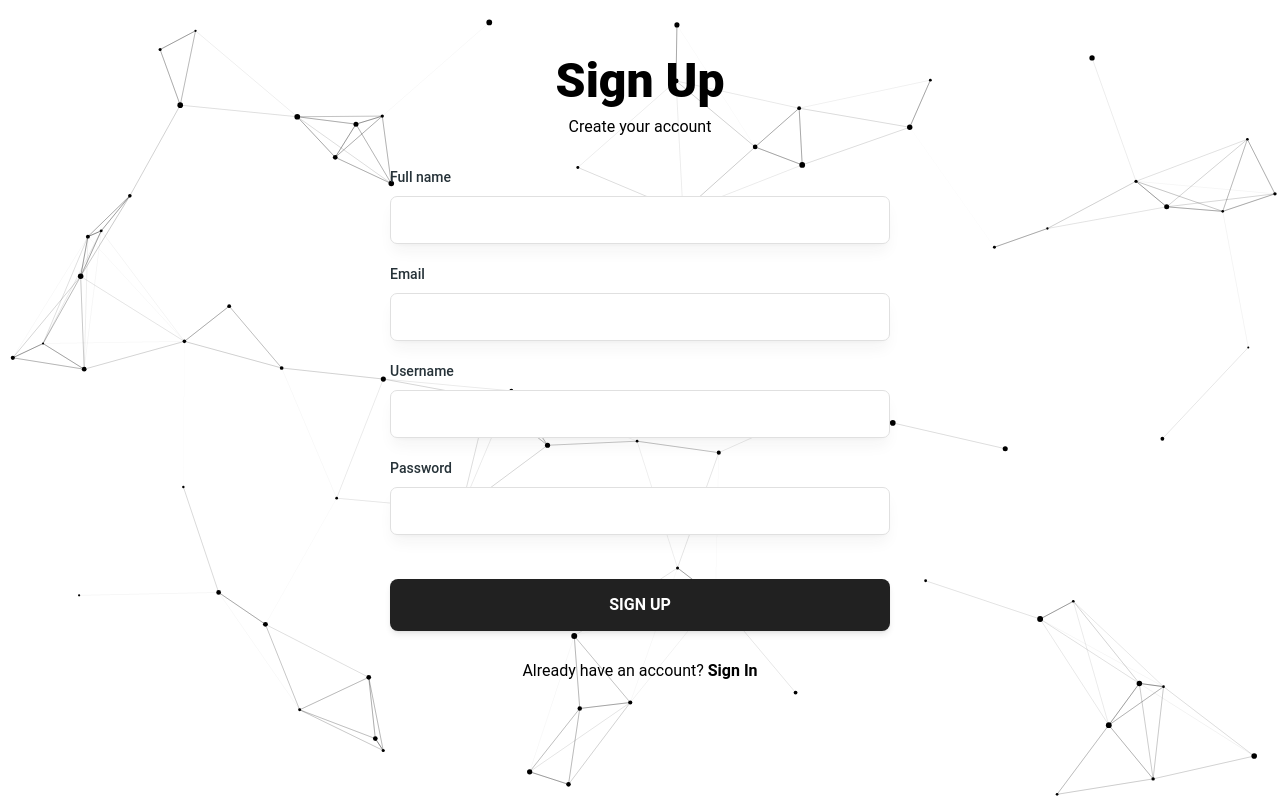
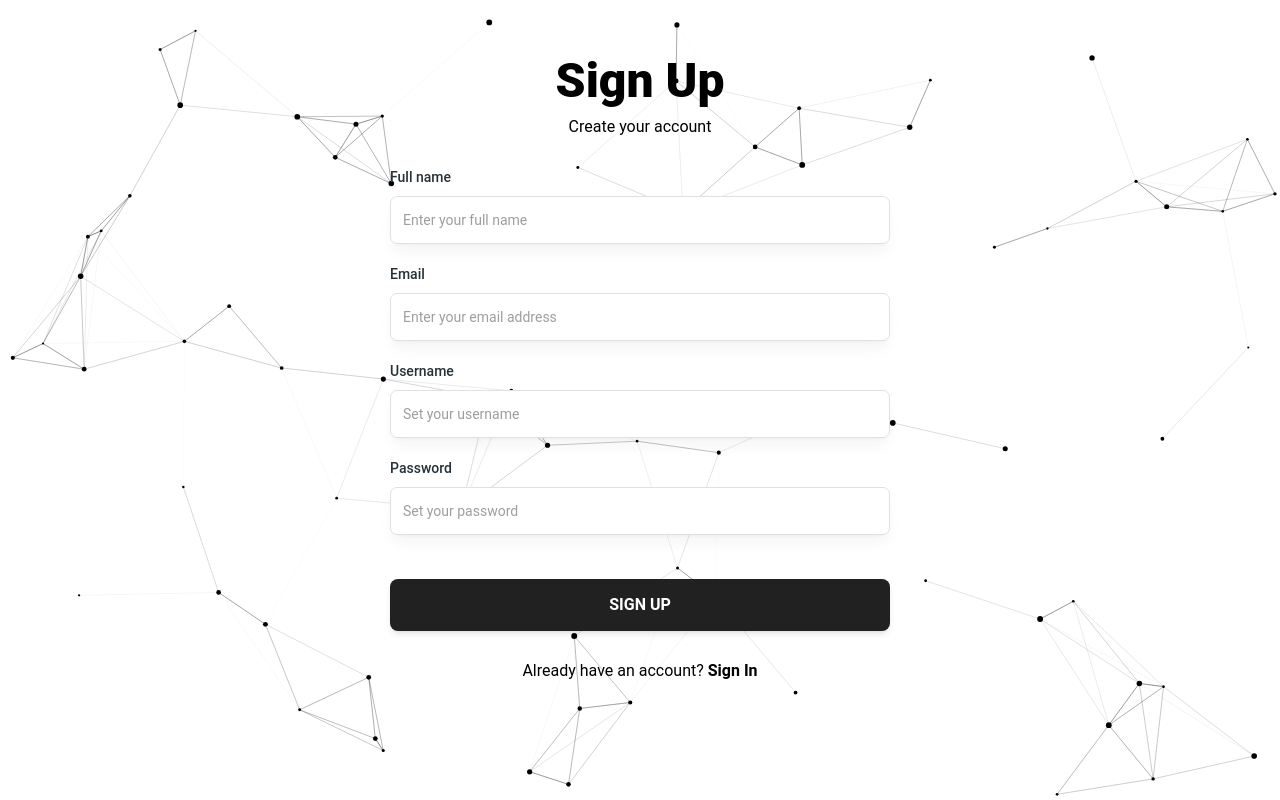
Before and after one commit to prikol769/blog-app-frontend, a React (Vite) app: page /sign-up in a window 1280 px wide. Built offline with nearby package versions, Linux system fonts and the light colour scheme.

Commit message:
updated placeholders SignUpPage

```diff
--- a/src/pages/SignUpPage.jsx
+++ b/src/pages/SignUpPage.jsx
@@ -49,6 +49,7 @@ const SignUpPage = () => {
         </div>
         <FormInput
           label="Full name"
+          placeholder="Enter your full name"
           value={userData.fullName}
           onChange={(e) =>
             setUserData({ ...userData, fullName: e.target.value })
@@ -56,11 +57,13 @@ const SignUpPage = () => {
         />
         <FormInput
           label="Email"
+          placeholder="Enter your email address"
           value={userData.email}
           onChange={(e) => setUserData({ ...userData, email: e.target.value })}
         />
         <FormInput
           label="Username"
+          placeholder="Set your username"
           value={userData.username}
           onChange={(e) =>
             setUserData({ ...userData, username: e.target.value })
@@ -69,6 +72,7 @@ const SignUpPage = () => {
         <FormInput
           type="password"
           label="Password"
+          placeholder="Set your password"
           value={userData.password}
           onChange={(e) =>
             setUserData({ ...userData, password: e.target.value })
```
